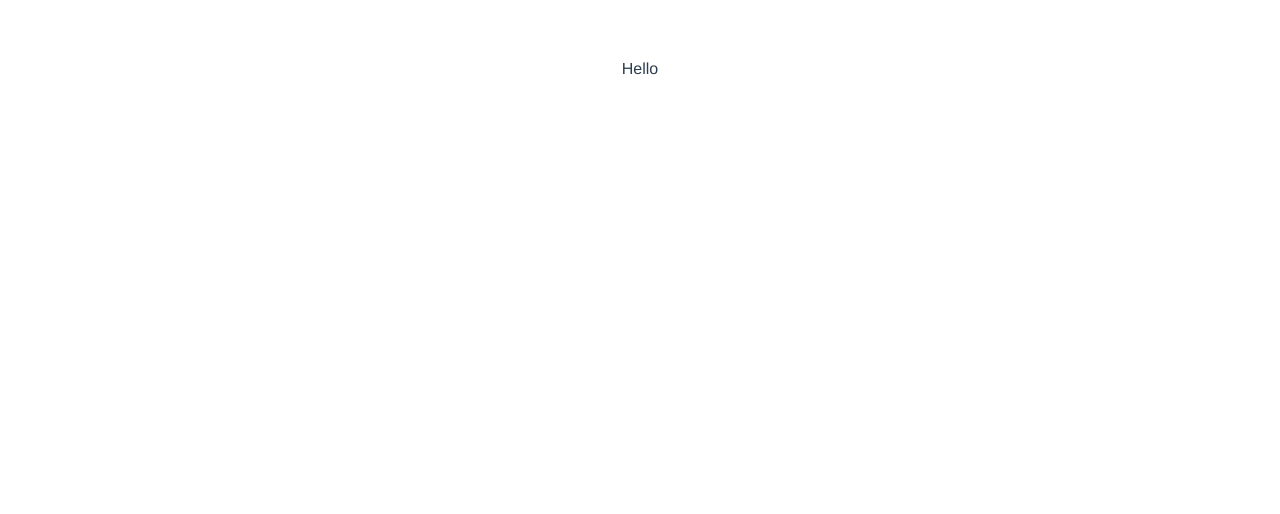
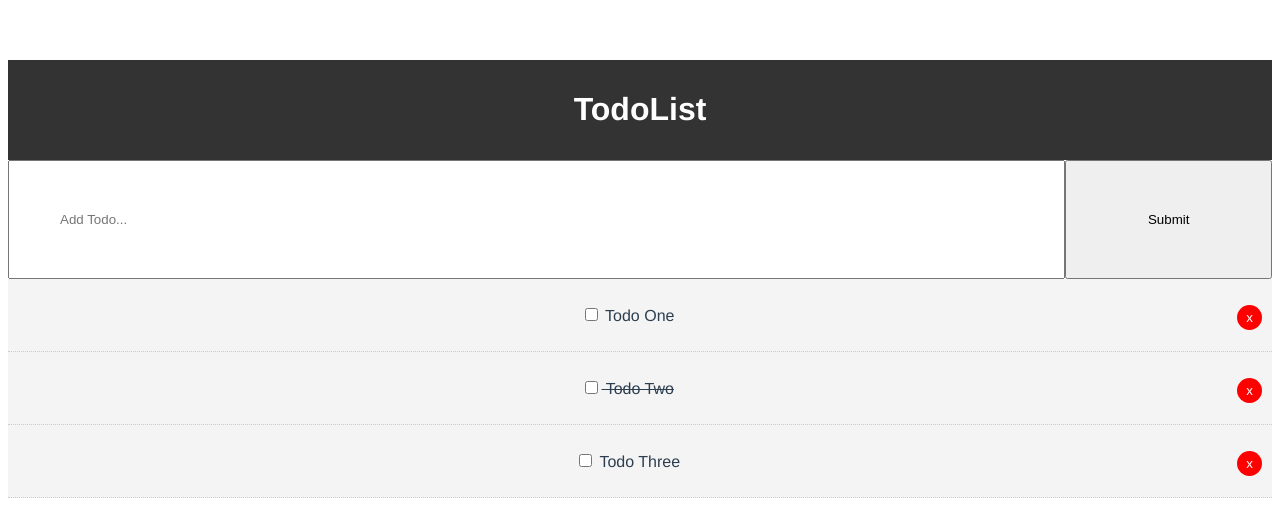
Before and after one commit to mikkybang/first-vue, a Vue app: page / in a window 1280 px wide. Shown: the top 514 px of the page. Built offline with nearby package versions, Linux system fonts and the light colour scheme.

Commit message:
made add todo component

```diff
--- a/src/App.vue
+++ b/src/App.vue
@@ -1,15 +1,49 @@
 <template>
-  <div id="app">{{msg}}</div>
+  <div id="app">
+    <Header />
+    <AddTodo />
+    <Todos v-bind:todos="todos" v-on:del-todo="deleteTodo" />
+  </div>
 </template>
 
 <script>
+import Header from "./components/layouts/Header";
+import Todos from "./components/Todos";
+import AddTodo from "./components/AddTodo";
+
 export default {
   name: "App",
-  components: {},
+  components: {
+    Header,
+    Todos,
+    AddTodo
+  },
   data() {
     return {
+      todos: [
+        {
+          id: 1,
+          title: "Todo One",
+          completed: false
+        },
+        {
+          id: 2,
+          title: "Todo Two",
+          completed: true
+        },
+        {
+          id: 3,
+          title: "Todo Three",
+          completed: false
+        }
+      ],
       msg: "Hello"
     };
+  },
+  methods: {
+    deleteTodo(id) {
+      this.todos = this.todos.filter(todo => todo.id !== id);
+    }
   }
 };
 </script>
--- /dev/null
+++ b/src/components/AddTodo.vue
@@ -0,0 +1,29 @@
+<template>
+  <div>
+    <form>
+      <input type="text" name="title" placeholder="Add Todo..." />
+      <input type="submit" value="Submit" class="btn" />
+    </form>
+  </div>
+</template>
+
+<script>
+export default {
+  name: "AddTodo"
+};
+</script>
+
+<style scoped>
+form {
+  display: flex;
+}
+
+input[type="text"] {
+  flex: 10;
+  padding: 50px;
+}
+
+input[type="submit"] {
+  flex: 2;
+}
+</style>
--- a/src/components/TodoItem.vue
+++ b/src/components/TodoItem.vue
@@ -0,0 +1,43 @@
+<template>
+  <div class="todo-item" v-bind:class="{'is-complete':todo.completed}">
+    <p>
+      <input type="checkbox" v-on:change="markComplete" />
+      {{todo.title}}
+      <button @click="$emit('del-todo', todo.id)" class="del">x</button>
+    </p>
+  </div>
+</template>
+
+<script>
+export default {
+  name: "TodoItem",
+  props: ["todo"],
+  methods: {
+    markComplete() {
+      this.todo.completed = !this.todo.completed;
+    }
+  }
+};
+</script>
+
+<style scoped>
+.todo-item {
+  background: #f4f4f4;
+  padding: 10px;
+  border-bottom: 1px #ccc dotted;
+}
+
+.is-complete {
+  text-decoration: line-through;
+}
+
+.del {
+  background: #ff0000;
+  color: #fff;
+  border: none;
+  padding: 5px 9px;
+  border-radius: 50%;
+  cursor: pointer;
+  float: right;
+}
+</style>
--- a/src/components/Todos.vue
+++ b/src/components/Todos.vue
@@ -0,0 +1,18 @@
+<template>
+  <div>
+    <div v-bind:key="todo.id" v-for="todo in todos">
+      <TodoItem v-bind:todo="todo" v-on:del-todo="$emit('del-todo', todo.id)" />
+    </div>
+  </div>
+</template>
+
+<script>
+import TodoItem from "./TodoItem";
+export default {
+  name: "Todos",
+  components: {
+    TodoItem
+  },
+  props: ["todos"]
+};
+</script>
--- /dev/null
+++ b/src/components/layouts/Header.vue
@@ -0,0 +1,25 @@
+<template>
+  <header class="header">
+    <h1>TodoList</h1>
+  </header>
+</template>
+
+<script>
+export default {
+    name: "Header"
+}
+</script>
+
+<style scoped>
+    .header {
+        background: #333;
+        color: #fff;
+        text-align: center;
+        padding: 10px;
+    }
+
+    .header a {
+        color: #fff;
+        padding-right: 5px;
+    }
+</style>
```
